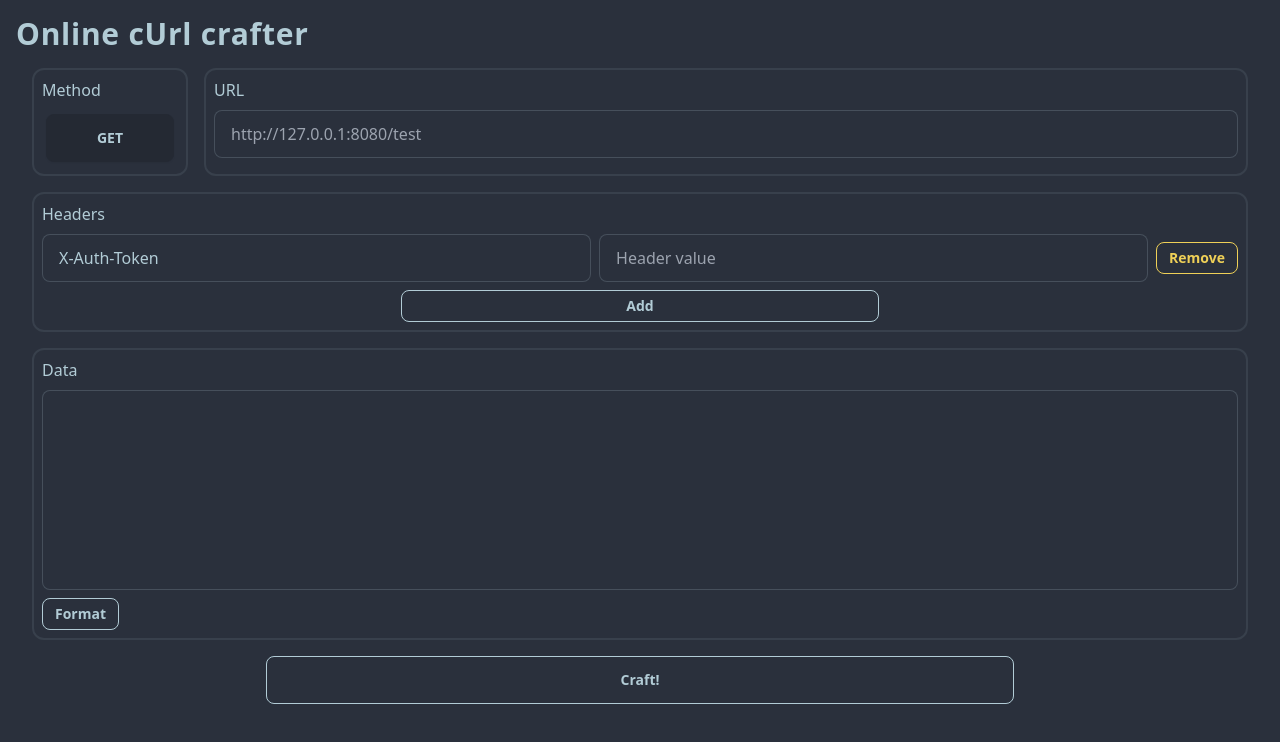
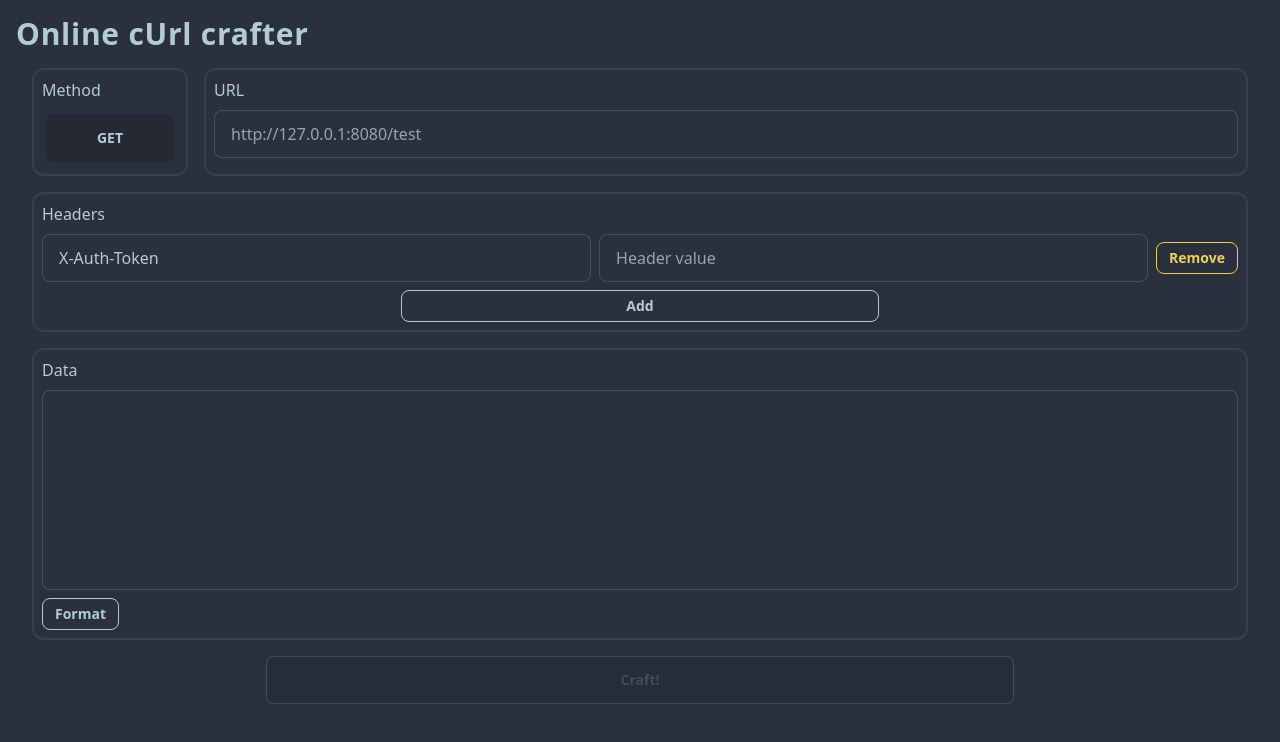
Before and after one commit to galletafromjell666/react-curl-crafter, a React (Vite) app: page / in a window 1280 px wide. Shown: the top 742 px of the page. Built offline with nearby package versions, Linux system fonts and the light colour scheme.

Commit message:
Add zod schemas and resolver to react-hook-form

```diff
--- a/package.json
+++ b/package.json
@@ -10,7 +10,7 @@
     "preview": "vite preview"
   },
   "dependencies": {
-    "@types/lodash": "^4.17.9",
+    "@hookform/resolvers": "^3.9.0",
     "clsx": "^2.1.1",
     "format-to-json": "^3.0.5",
     "lodash": "^4.17.21",
@@ -18,10 +18,12 @@
     "react-dom": "^18.3.1",
     "react-hook-form": "^7.53.0",
     "react-use": "^17.5.1",
+    "zod": "^3.23.8",
     "zustand": "5.0.0-rc.2"
   },
   "devDependencies": {
     "@eslint/js": "^9.9.0",
+    "@types/lodash": "^4.17.9",
     "@types/react": "^18.3.3",
     "@types/react-dom": "^18.3.0",
     "@vitejs/plugin-react": "^4.3.1",
--- a/src/modules/crafter/index.ts
+++ b/src/modules/crafter/index.ts
@@ -1,20 +1,5 @@
 import { isEmpty } from "lodash";
-
-interface Header {
-  key: string;
-  value: string;
-}
-
-interface JsonData {
-  [key: string]: string;
-}
-
-interface FormState {
-  url: string;
-  method: "GET" | "DELETE" | "PUT" | "POST" | "PATCH";
-  headers: Header[];
-  data: JsonData | string;
-}
+import { FormState, Header } from "../../types";
 
 const NEW_LINE = "\n";
 const TAB = "\t";
@@ -61,14 +46,9 @@ export function getData(
     stringData = data as string;
     contentHeader.value = "text/plain";
   }
-  // Log the unmodified string
-  console.log("unmodified:", stringData);
 
   // Remove all whitespace and \r or \n characters
   let newStr = stringData.replace(/\\r|\\n/g, "").replace(/\s+/g, "");
-
-  // Log the modified string
-  console.log("modified:", newStr);
 
   // Add the necessary prefix for CONTINUE_ON_NEW_LINE
   newStr = `${CONTINUE_ON_NEW_LINE}--data-raw ${newStr}`;
--- a/src/modules/form/index.tsx
+++ b/src/modules/form/index.tsx
@@ -1,29 +1,42 @@
 import { useCallback, useMemo, useState } from "react";
-import { SubmitHandler, useFieldArray, useForm } from "react-hook-form";
 import clsx from "clsx";
+import {
+  SubmitHandler,
+  useFieldArray,
+  useForm,
+  useFormState,
+} from "react-hook-form";
+import { zodResolver } from "@hookform/resolvers/zod";
 import Logo from "./components/Logo";
 import { getFormattedData } from "../../utils";
 import { craftCurl } from "../crafter";
 import { useSetCurlString } from "../../store/crafterStore";
+import { formSchema } from "./resolvers";
+import { FormState, Methods } from "../../types";
 
-const availableMethods = ["GET", "DELETE", "PUT", "POST", "PATCH"];
+const availableMethods: Methods[] = ["GET", "DELETE", "PUT", "POST", "PATCH"];
 
 function Form() {
   const setCurlString = useSetCurlString();
   const [isFormatDataError, setIsFormatDataError] = useState(false);
 
   const { register, handleSubmit, control, setValue, getValues, watch } =
-    useForm({
+    useForm<FormState>({
+      mode: "onBlur",
       defaultValues: {
         method: availableMethods[0],
         headers: [{ key: "X-Auth-Token", value: "" }],
         url: "",
         data: "",
       },
+      resolver: zodResolver(formSchema),
     });
 
+  const { isValid } = useFormState({
+    control,
+  });
+
   const [method] = watch(["method"]);
-  console.log({ method });
 
   const { fields, append, remove } = useFieldArray({
     name: "headers",
@@ -43,7 +56,7 @@ function Form() {
 
   const onFormatData = () => {
     const inputData = getValues("data");
-    const { stringResult, isError } = getFormattedData(inputData);
+    const { stringResult, isError } = getFormattedData(inputData ?? "");
 
     setValue("data", stringResult);
     setIsFormatDataError(isError);
@@ -53,7 +66,7 @@ function Form() {
     return availableMethods.filter((m) => m !== method);
   }, [method]);
 
-  const onSubmit: SubmitHandler<any> = (data) => {
+  const onSubmit: SubmitHandler<FormState> = (data) => {
     const value = craftCurl(data);
     setCurlString(value);
   };
@@ -62,7 +75,7 @@ function Form() {
     <div className="flex-1">
       <Logo />
       <form onSubmit={handleSubmit(onSubmit)}>
-        <div className="flex mx-4 mt-4 space-x-4">
+        <div className="mx-4 mt-4 flex space-x-4">
           <div className="flex flex-col gap-y-2 rounded-xl border-2 border-base-content/10 p-2">
             <label>Method</label>
             <div className="dropdown dropdown-bottom">
@@ -73,9 +86,10 @@ function Form() {
                 tabIndex={0}
                 className="menu dropdown-content z-[1] w-52 rounded-box bg-base-100 p-2 shadow"
               >
-                {cleanMethods.map((method) => {
+                {cleanMethods.map((method, index) => {
                   return (
                     <li
+                      key={index}
                       role="button"
                       onClick={() => {
                         setValue("method", method);
@@ -175,7 +189,11 @@ function Form() {
           </div>
         </div>
         <div className="flex justify-center">
-          <button type="submit" className="btn btn-outline w-3/5">
+          <button
+            type="submit"
+            className="btn btn-outline w-3/5"
+            disabled={!isValid}
+          >
             Craft!
           </button>
         </div>
--- /dev/null
+++ b/src/modules/form/resolvers/index.ts
@@ -0,0 +1,15 @@
+import * as z from "zod";
+
+export const headerSchema = z.object({
+  key: z.string(),
+  value: z.string(),
+});
+
+export const methodsEnum = z.enum(["GET", "DELETE", "PUT", "POST", "PATCH"]);
+
+export const formSchema = z.object({
+  method: methodsEnum,
+  url: z.string().min(1),
+  data: z.string().optional(),
+  headers: z.array(headerSchema).optional().default([]),
+});
--- a/src/modules/preview/index.tsx
+++ b/src/modules/preview/index.tsx
@@ -5,7 +5,6 @@ import { useState } from "react";
 
 function Preview() {
   const curlString = useCurlString();
-
   const [isNotificationVisible, setIsNotificationVisible] = useState(false);
 
   // eslint-disable-next-line @typescript-eslint/no-unused-vars
--- /dev/null
+++ b/src/types/index.ts
@@ -0,0 +1,12 @@
+import * as z from "zod";
+import {
+  formSchema,
+  headerSchema,
+  methodsEnum,
+} from "../modules/form/resolvers";
+
+export type FormState = z.infer<typeof formSchema>;
+
+export type Methods = z.infer<typeof methodsEnum>;
+
+export type Header = z.infer<typeof headerSchema>;
--- a/src/utils/index.ts
+++ b/src/utils/index.ts
@@ -1,14 +1,9 @@
 import fmt2json from "format-to-json";
 
 export function getFormattedData(value: string) {
-  const {
-    result: stringResult,
-    errFormat: isError,
-    ...rest
-  } = fmt2json(value, {
+  const { result: stringResult, errFormat: isError } = fmt2json(value, {
     withDetails: true,
     strict: true,
   });
-  console.log("format:", { stringResult, isError, rest });
   return { stringResult, isError };
 }
```
Also changed, not shown: 1 other file (tests, documents, lock files or other folders).
